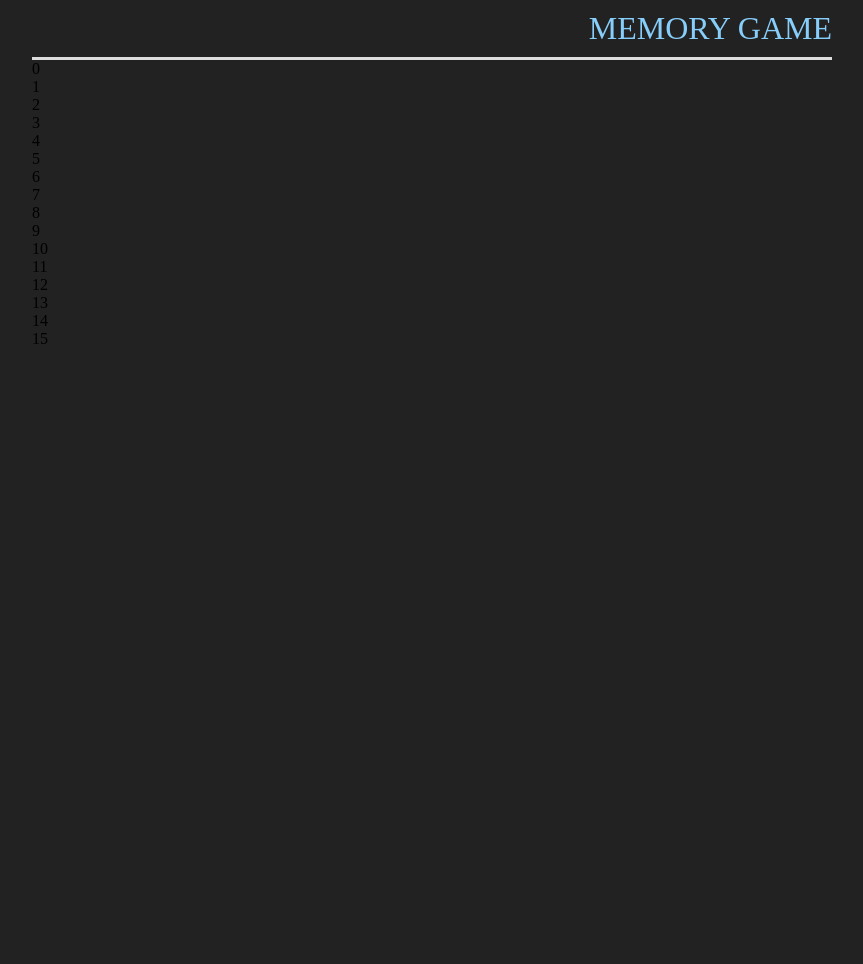
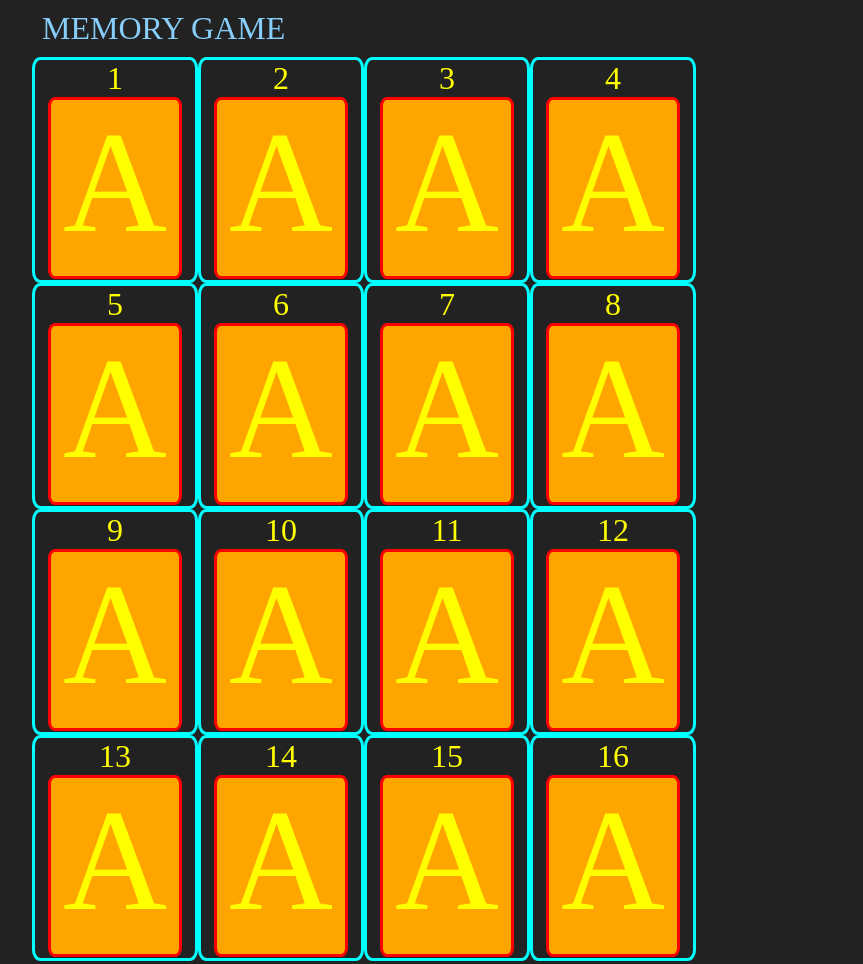
Before and after one commit to ruh-rho/Memory-Game, a plain HTML site: page Website/index.html in a window 1280 px wide. Shown: the whole page, without its empty margins (208-1071 px from the left). Before the commit the page ends 800 px from the top, so only its background shows below. Drawn offline with Linux system fonts and the light colour scheme.

Commit message:
added css styling to cards

```diff
--- a/Website/css/main.css
+++ b/Website/css/main.css
@@ -2,9 +2,8 @@
 {
   height: 25%;
   margin-top: 10px;
+  padding-left: 10px;
   padding-bottom: 10px;
-  border-bottom: #ddd;
-  border-bottom-style: solid;
   width: 100%;
 }
 
@@ -12,7 +11,7 @@
 {
   font-size: 2em;
   text-transform: uppercase;
-  text-align: right;
+  text-align: left;
   color: lightskyblue;
 }
 
@@ -32,3 +31,43 @@
 {
   width: 100%;
 }
+#canvas
+{
+  display: flex;
+  flex-wrap: wrap;
+}
+
+.card
+{
+  height: 220px;
+  width: 160px;
+  border: 3px solid aqua;
+  border-radius: 5%;
+  font-size: 2em;
+  text-align: center;
+  color: yellow;
+}
+
+.card__content
+{
+  height: 80%;
+  width: 80%;
+  background-color: orange;
+  margin: auto;
+  border: 3px solid red;
+  border-radius: 5%;
+  font-size: 4.5em;
+  cursor: pointer;
+}
+
+.card__content:hover
+{
+  height: 80%;
+  width: 80%;
+  background-color: grey;
+  margin: auto;
+  border: 3px solid red;
+  border-radius: 5%;
+  font-size: 4.5em;
+  cursor: pointer;
+}
--- a/Website/js/app.js
+++ b/Website/js/app.js
@@ -7,10 +7,20 @@ function generateCards()
     let canvas = document.getElementById("canvas");
     for(let cardNumber = 0; cardNumber < HEIGHT*WIDTH; cardNumber++)
     {
-        let newCard = document.createElement("div");
-        let textNode = document.createTextNode(cardNumber);
-        newCard.appendChild(textNode);
-        newCard.className = "card";
-        canvas.appendChild(newCard);
+        let cardDiv = document.createElement("div");
+        let cardNumberText = document.createTextNode(cardNumber + 1);
+
+        cardDiv.appendChild(cardNumberText);
+        cardDiv.className = "card";
+
+        let cardContentDiv = document.createElement("div");
+        let cardContentText = document.createTextNode("A");
+        cardContentDiv.appendChild(cardContentText);
+        cardContentDiv.className = "card__content";
+
+
+        cardDiv.appendChild(cardContentDiv);
+
+        canvas.appendChild(cardDiv);
     }
 }
```
